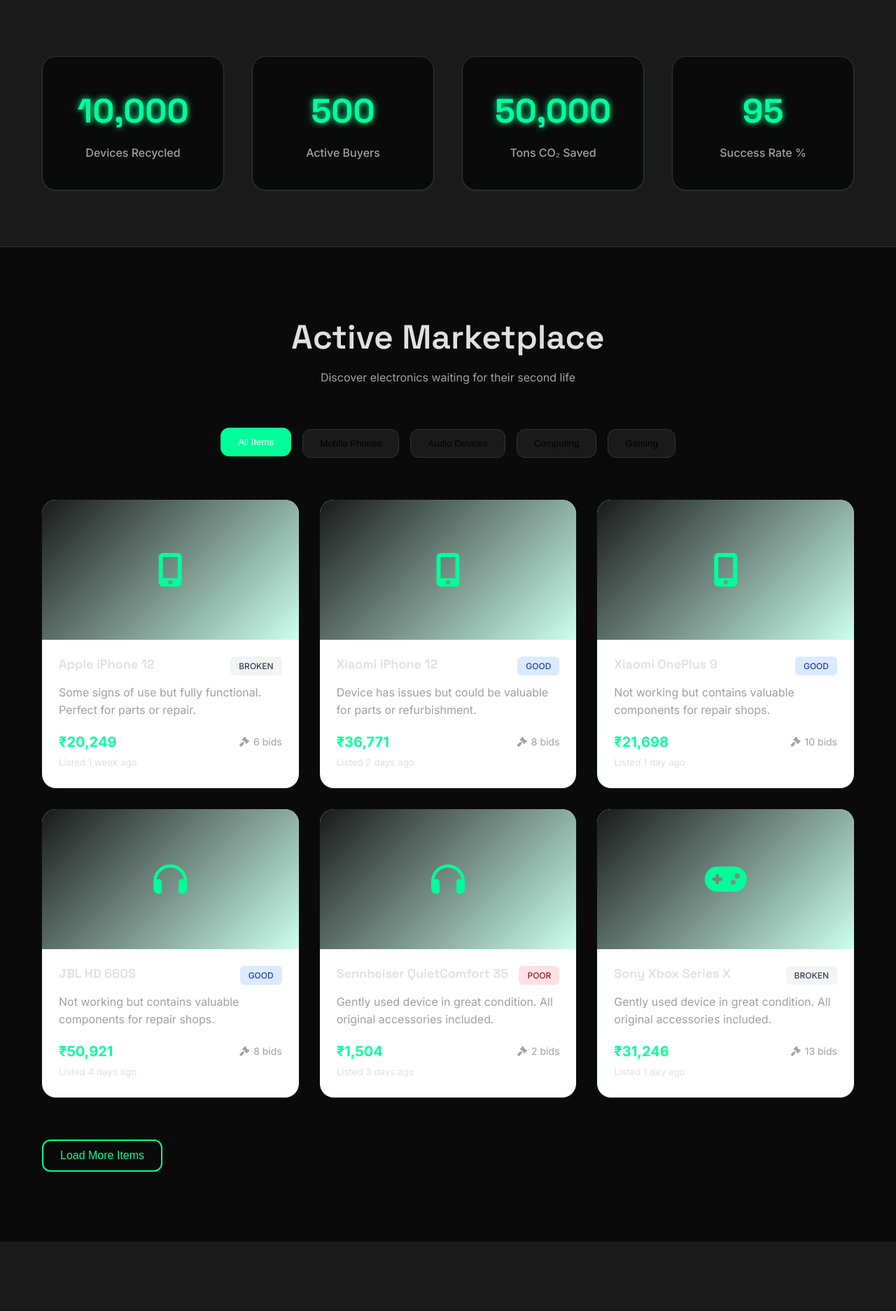
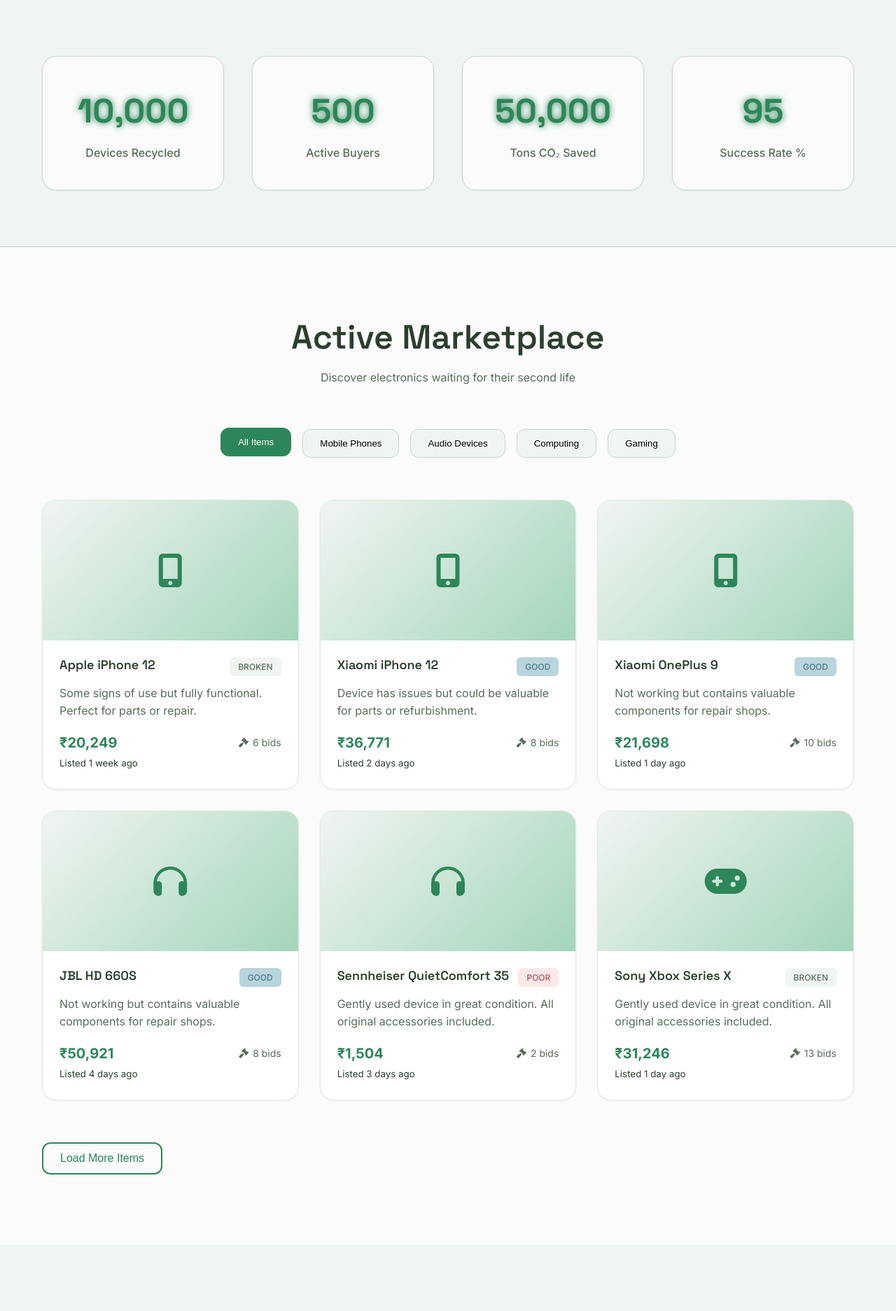
Before and after one commit to Tanishv3/EcoWaste, a PHP site: page / in a window 1280 px wide. Shown: the part 801-2674 px from the top of the page at 70% size. Run offline with PHP 8.4, Linux system fonts and the light colour scheme.

Commit message:
color changes

```diff
--- a/css/styles.css
+++ b/css/styles.css
@@ -6,28 +27,51 @@
 }
 
 :root {
-    /* Colors */
-    --primary-color: #00ff9b; /* A more vibrant, "electric" green */
-    --primary-dark: #00e68a;
-    --primary-light: #ccffee;
-    --secondary-color: #00c2ff; /* A vibrant blue */
-    --accent-color: #ff7f00; /* A coppery orange */
-    --success-color: #10b981;
-    --warning-color: #f59e0b;
-    --error-color: #ef4444;
+    /* Primary Eco-Friendly Colors */
+    --primary-color: #2d8659; /* Forest Green - trustworthy, natural */
+    --primary-dark: #1f5d41; /* Deep Forest - professional depth */
+    --primary-light: #a3d5ba; /* Sage Green - gentle, sustainable */
+    --primary-ultra-light: #e8f5ed; /* Mint Whisper - subtle backgrounds */
 
-    /* Neutrals */
-    --text-primary: #e0e0e0; /* Lighter text for dark background */
-    --text-secondary: #a0a0a0;
-    --text-muted: #888888;
-    --bg-primary: #0a0a0a; /* Dark background */
-    --bg-secondary: #1a1a1a;
-    --bg-dark: #000000;
-    --border-color: #333333;
-    --shadow-light: 0 1px 3px rgba(0, 255, 155, 0.1);
-    --shadow-medium: 0 4px 6px rgba(0, 255, 155, 0.1);
-    --shadow-large: 0 10px 15px rgba(0, 255, 155, 0.1);
-    --shadow-xl: 0 20px 25px rgba(0, 255, 155, 0.15);
+    /* Secondary Earth Tones */
+    --secondary-color: #4a7c8c; /* Teal Blue - clean technology, water */
+    --secondary-dark: #2c4a54; /* Deep Teal - stability */
+    --secondary-light: #b8d4dc; /* Light Teal - fresh, clean */
+
+    /* Accent Colors */
+    --accent-warm: #c77b3a; /* Warm Copper - recycled materials, warmth */
+    --accent-bright: #6ba644; /* Fresh Lime - growth, renewal */
+    --accent-neutral: #8d7b68; /* Warm Stone - earth, natural materials */
+
+    /* Status Colors */
+    --success-color: #4d7c3f; /* Natural Green - positive actions */
+    --warning-color: #b8860b; /* Earth Gold - caution, value */
+    --error-color: #a85454; /* Muted Red - gentle alerts */
+    --info-color: #5a7ba8; /* Calm Blue - information */
+
+    /* Neutral Palette */
+    --text-primary: #2c3e2f; /* Dark Green-Gray - readable, natural */
+    --text-secondary: #5a6b5c; /* Medium Green-Gray - secondary text */
+    --text-muted: #8a9b8c; /* Light Green-Gray - subtle text */
+    --text-inverse: #ffffff; /* Pure white - dark backgrounds */
+
+    /* Background Colors */
+    --bg-primary: #fafbfa; /* Off-white with green hint - main background */
+    --bg-secondary: #f1f5f2; /* Light sage - card backgrounds */
+    --bg-tertiary: #e8f0ea; /* Subtle green - section backgrounds */
+    --bg-dark: #1a2e1f; /* Dark forest - dark mode sections */
+    --bg-overlay: rgba(45, 134, 89, 0.1); /* Primary with transparency */
+
+    /* Border & Divider Colors */
+    --border-color: #c9d6cb; /* Soft green-gray borders */
+    --border-light: #e1e8e2; /* Very light borders */
+    --border-dark: #9bb0a0; /* Stronger borders */
+
+    /* Shadow Colors - Earth-toned shadows */
+    --shadow-light: 0 1px 3px rgba(45, 134, 89, 0.08);
+    --shadow-medium: 0 4px 6px rgba(45, 134, 89, 0.12);
+    --shadow-large: 0 10px 15px rgba(45, 134, 89, 0.15);
+    --shadow-xl: 0 20px 25px rgba(45, 134, 89, 0.18);
 
     /* Typography */
     --font-primary: 'Inter', sans-serif;
@@ -41,6 +85,12 @@
     --transition-fast: 0.2s ease;
     --transition-medium: 0.3s ease;
     --transition-slow: 0.5s ease;
+
+    /* Gradient Combinations */
+    --gradient-primary: linear-gradient(135deg, var(--primary-color), var(--secondary-color));
+    --gradient-warm: linear-gradient(135deg, var(--accent-warm), var(--accent-bright));
+    --gradient-nature: linear-gradient(135deg, var(--primary-light), var(--secondary-light));
+    --gradient-background: linear-gradient(135deg, var(--bg-primary) 0%, var(--bg-tertiary) 100%);
 
     /* Border Radius */
     --radius-sm: 6px;
@@ -587,12 +638,13 @@ p {
 }
 
 .marketplace-item {
-    background: white;
+    background: var(--text-inverse);
     border-radius: var(--radius-lg);
     overflow: hidden;
     box-shadow: var(--shadow-light);
     transition: all var(--transition-medium);
     cursor: pointer;
+    border: 1px solid var(--border-light);
 }
 
 .marketplace-item:hover {
@@ -653,11 +705,11 @@ p {
     text-transform: uppercase;
 }
 
-.condition-excellent { background: #dcfce7; color: #166534; }
-.condition-good { background: #dbeafe; color: #1e40af; }
-.condition-fair { background: #fef3c7; color: #92400e; }
-.condition-poor { background: #fee2e2; color: #991b1b; }
-.condition-broken { background: #f3f4f6; color: #374151; }
+.condition-excellent { background: var(--primary-ultra-light); color: var(--success-color); }
+.condition-good { background: var(--secondary-light); color: var(--secondary-color); }
+.condition-fair { background: #fdf4e6; color: var(--warning-color); }
+.condition-poor { background: #fce8e8; color: var(--error-color); }
+.condition-broken { background: var(--bg-secondary); color: var(--text-secondary); }
 
 .item-description {
     color: var(--text-secondary);
```
Also changed, not shown: other parts of css/styles.css (+59 -31 lines).
